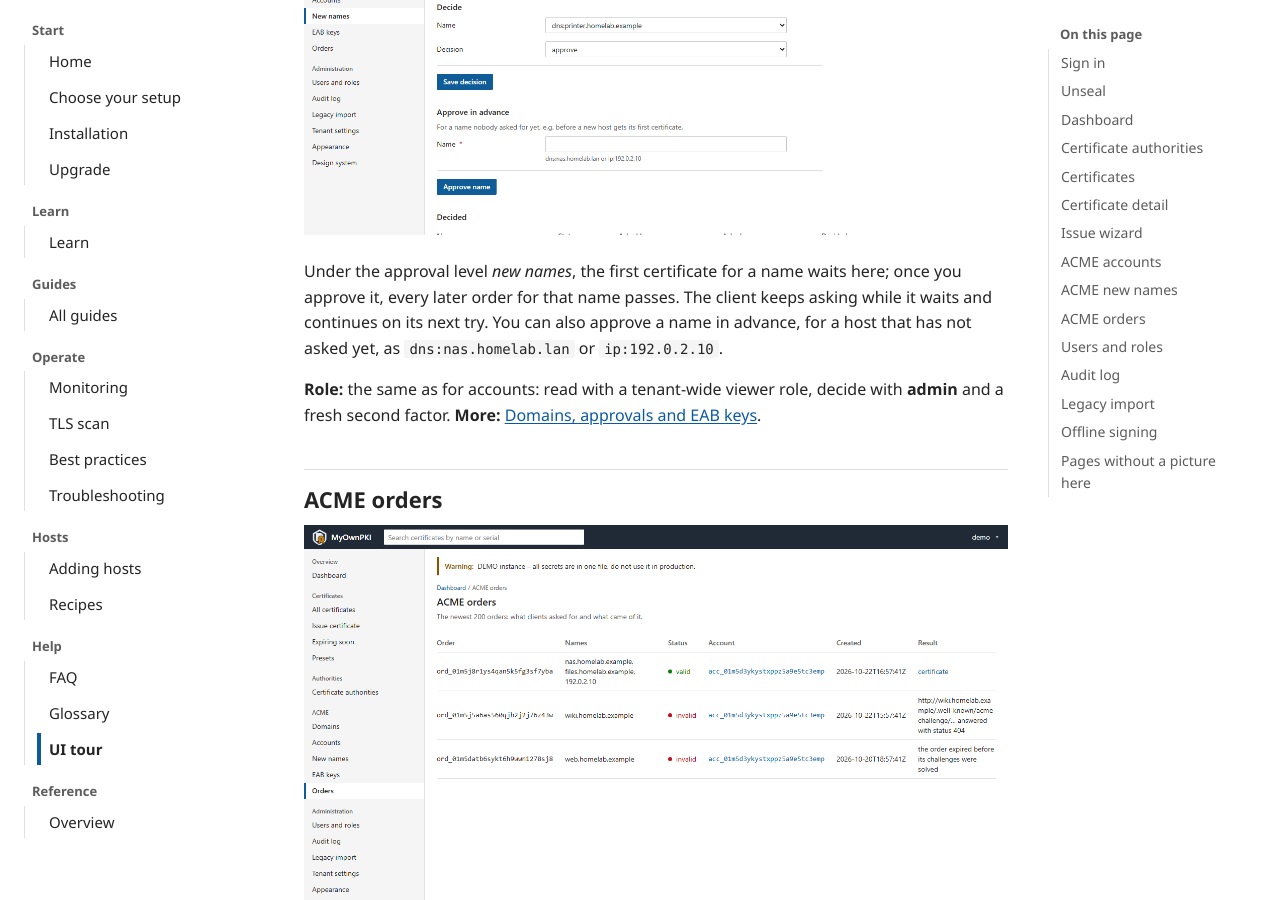
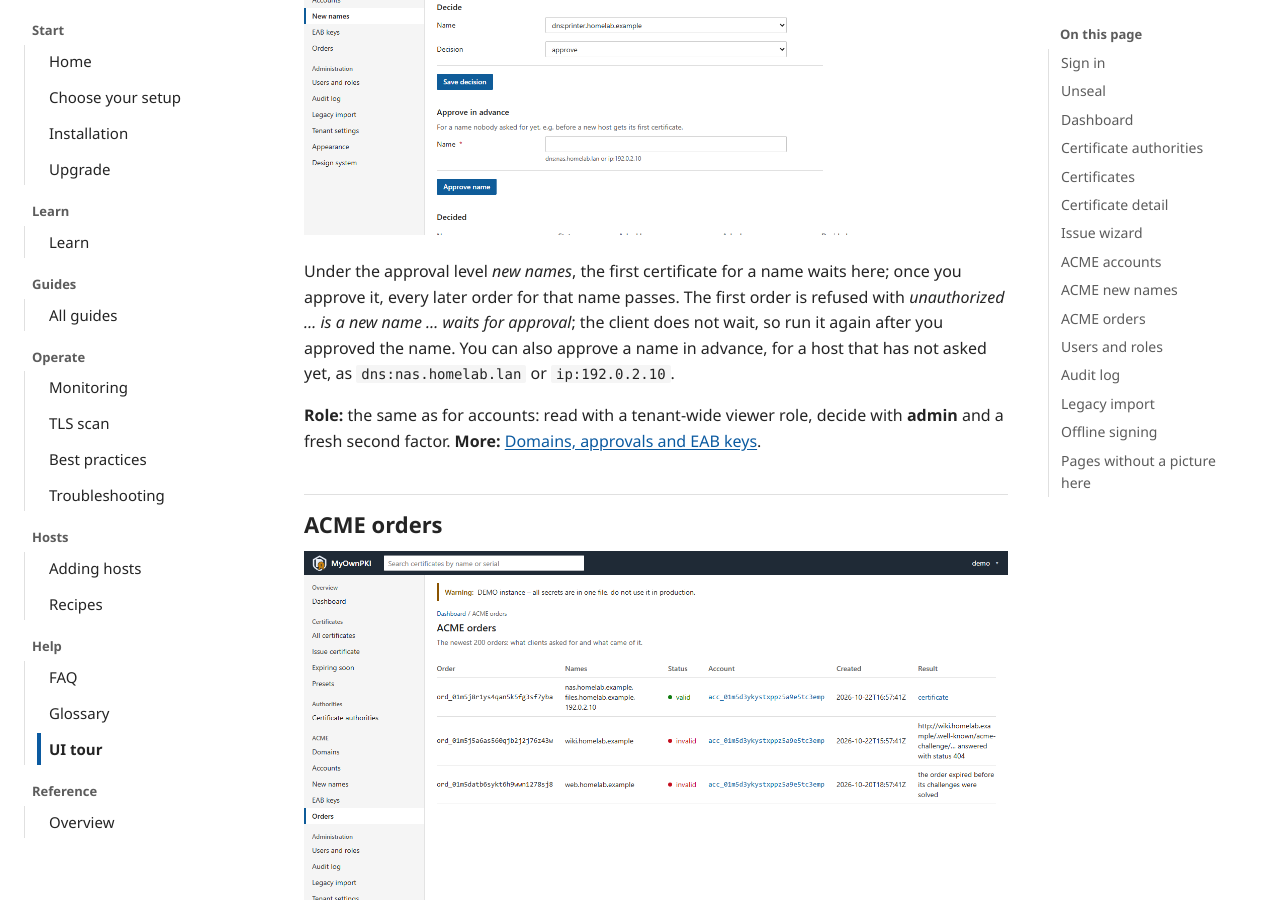
Before and after one commit to Der-Felix/MyOwnPKI, a Jekyll site: the page built from site/tour.md, in a window 1280 px wide and 900 px high, scrolled down 6735 px. Built offline with Jekyll 4.4.1, drawn with Linux system fonts in a browser that asks for light colours.

Commit message:
fix(web): say what happens to a client on the ACME new names page
- the first order for a new name is refused with "unauthorized ... is a new name ... waits for approval" and the client does not wait; it has to be run again after the approval (internal/acme/order.go)
- the same sentence in site/tour.md

Co-Authored-By: Claude Sonnet 5.5 <noreply@anthropic.com>

```diff
--- a/site/tour.md
+++ b/site/tour.md
@@ -145,9 +145,9 @@ factor. **More:** [Domains, approvals and EAB keys]({{ '/guides/domains-and-appr
 ![ACME new names: a name that waits for a decision, a form to decide and a form to approve a name in advance]({{ '/assets/screens/tour-acme-names.png' | relative_url }})
 
 Under the approval level *new names*, the first certificate for a name waits here; once you approve it,
-every later order for that name passes. The client keeps asking while it waits and continues on its next
-try. You can also approve a name in advance, for a host that has not asked yet, as `dns:nas.homelab.lan` or
-`ip:192.0.2.10`.
+every later order for that name passes. The first order is refused with *unauthorized … is a new name … waits
+for approval*; the client does not wait, so run it again after you approved the name. You can also approve a
+name in advance, for a host that has not asked yet, as `dns:nas.homelab.lan` or `ip:192.0.2.10`.
 
 **Role:** the same as for accounts: read with a tenant-wide viewer role, decide with **admin** and a fresh
 second factor. **More:**
```
Also changed, not shown: 1 other file.
